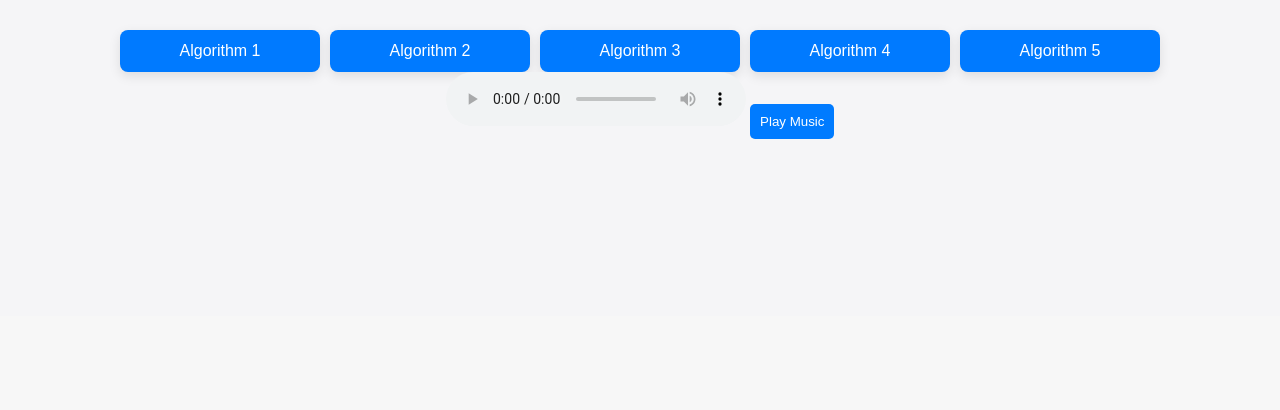
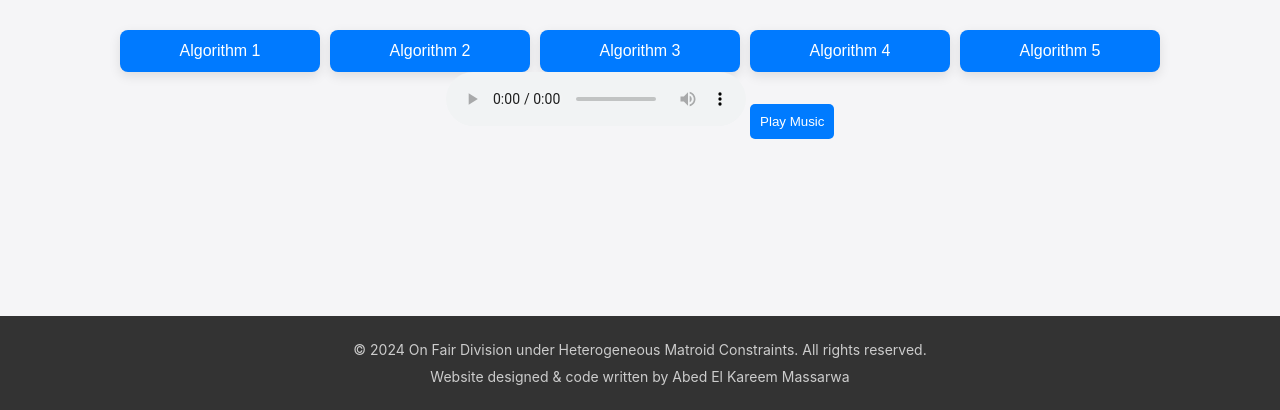
Before and after one commit to Abodi-Massarwa/flask_app, a Flask app: page / in a window 1280 px wide. Shown: the part 545-955 px from the top of the page. Before the commit the page ends 684 px from the top, so only its background shows below. Run offline with Flask 3, Linux system fonts and the light colour scheme.

Commit message:
added author signature in the footer

```diff
--- a/flask_app/static/css/styles.css
+++ b/flask_app/static/css/styles.css
@@ -189,3 +189,29 @@ body {
     font-weight: 400;
     margin-bottom: 1rem;
 }
+
+/* Footer styles */
+footer {
+    background-color: #333;
+    color: white;
+    padding: 20px;
+    text-align: center;
+    margin-top: auto; /* Pushes footer to the bottom of the page */
+}
+
+.footer-content p {
+    margin: 0;
+    padding: 5px 0;
+    font-size: 14px;
+    color: #ccc;
+}
+
+.footer-content p a {
+    color: #007aff;
+    text-decoration: none;
+}
+
+.footer-content p a:hover {
+    color: #005bb5;
+    text-decoration: underline;
+}
--- a/flask_app/templates/base.html
+++ b/flask_app/templates/base.html
@@ -16,5 +16,11 @@
         {% block content %}{% endblock %}
     </div>
     <script src="{{ url_for('static', filename='js/scripts.js') }}"></script>
+    <footer>
+        <div class="footer-content">
+            <p>© 2024 On Fair Division under Heterogeneous Matroid Constraints. All rights reserved.</p>
+            <p>Website designed & code written by Abed El Kareem Massarwa</p>
+        </div>
+    </footer>
 </body>
 </html>
```
